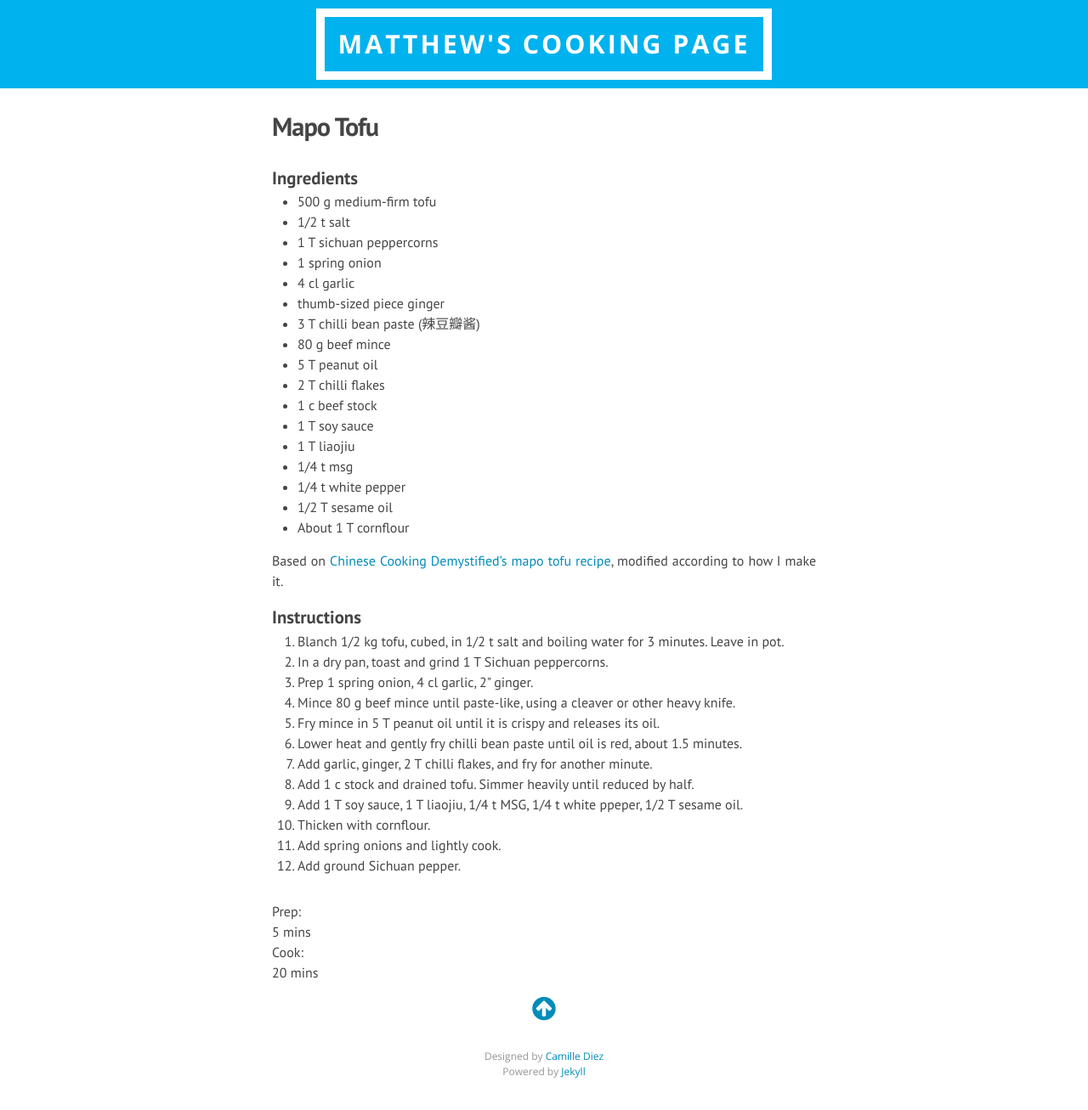
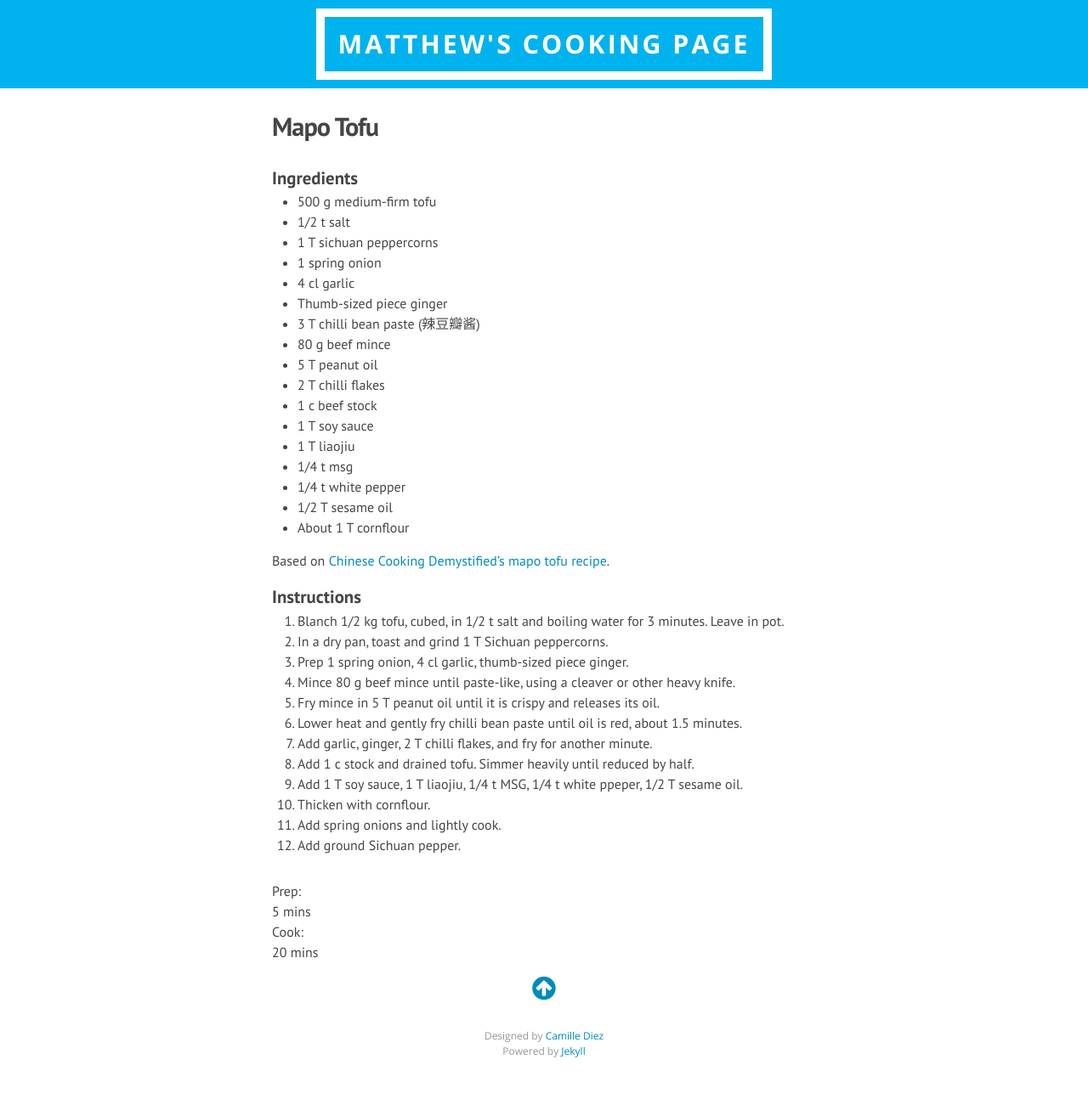
Before and after one commit to MatthewJA/cooking, a Jekyll site: the page built from _recipes/mapo-tofu.md, in a window 1280 px wide. Shown: the whole page at 85% size. Built offline with Jekyll 4.4.1, drawn with Linux system fonts in a browser that asks for light colours; nearby versions of some CDN libraries; after the commit the page ends 1283 px from its top, so only the background shows below that.

Commit message:
Update mapo-tofu.md

```diff
--- a/_recipes/mapo-tofu.md
+++ b/_recipes/mapo-tofu.md
@@ -5,7 +5,7 @@ ingredients:
   Sichuan peppercorns: 1 T
   Spring onion: 1
   Garlic: 4 cl
-  Ginger: thumb-sized piece
+  Ginger: Thumb-sized piece
   Chilli bean paste (辣豆瓣酱): 3 T
   Beef mince: 80 g
   Peanut oil: 5 T
@@ -20,7 +20,7 @@ ingredients:
 instructions:
   - Blanch 1/2 kg tofu, cubed, in 1/2 t salt and boiling water for 3 minutes. Leave in pot.
   - In a dry pan, toast and grind 1 T Sichuan peppercorns.
-  - Prep 1 spring onion, 4 cl garlic, 2" ginger.
+  - Prep 1 spring onion, 4 cl garlic, thumb-sized piece ginger.
   - Mince 80 g beef mince until paste-like, using a cleaver or other heavy knife.
   - Fry mince in 5 T peanut oil until it is crispy and releases its oil.
   - Lower heat and gently fry chilli bean paste until oil is red, about 1.5 minutes.
@@ -40,5 +40,4 @@ tags:
   - sichuan
 ---
 
-Based on [Chinese Cooking Demystified's mapo tofu recipe](https://www.reddit.com/r/Cooking/comments/bkwppx/recipe_sichuan_mapo_tofu_revisited_%E9%BA%BB%E5%A9%86%E8%B1%86%E8%85%90/),
-modified according to how I make it.
+Based on [Chinese Cooking Demystified's mapo tofu recipe](https://www.reddit.com/r/Cooking/comments/bkwppx/recipe_sichuan_mapo_tofu_revisited_%E9%BA%BB%E5%A9%86%E8%B1%86%E8%85%90/).
```
